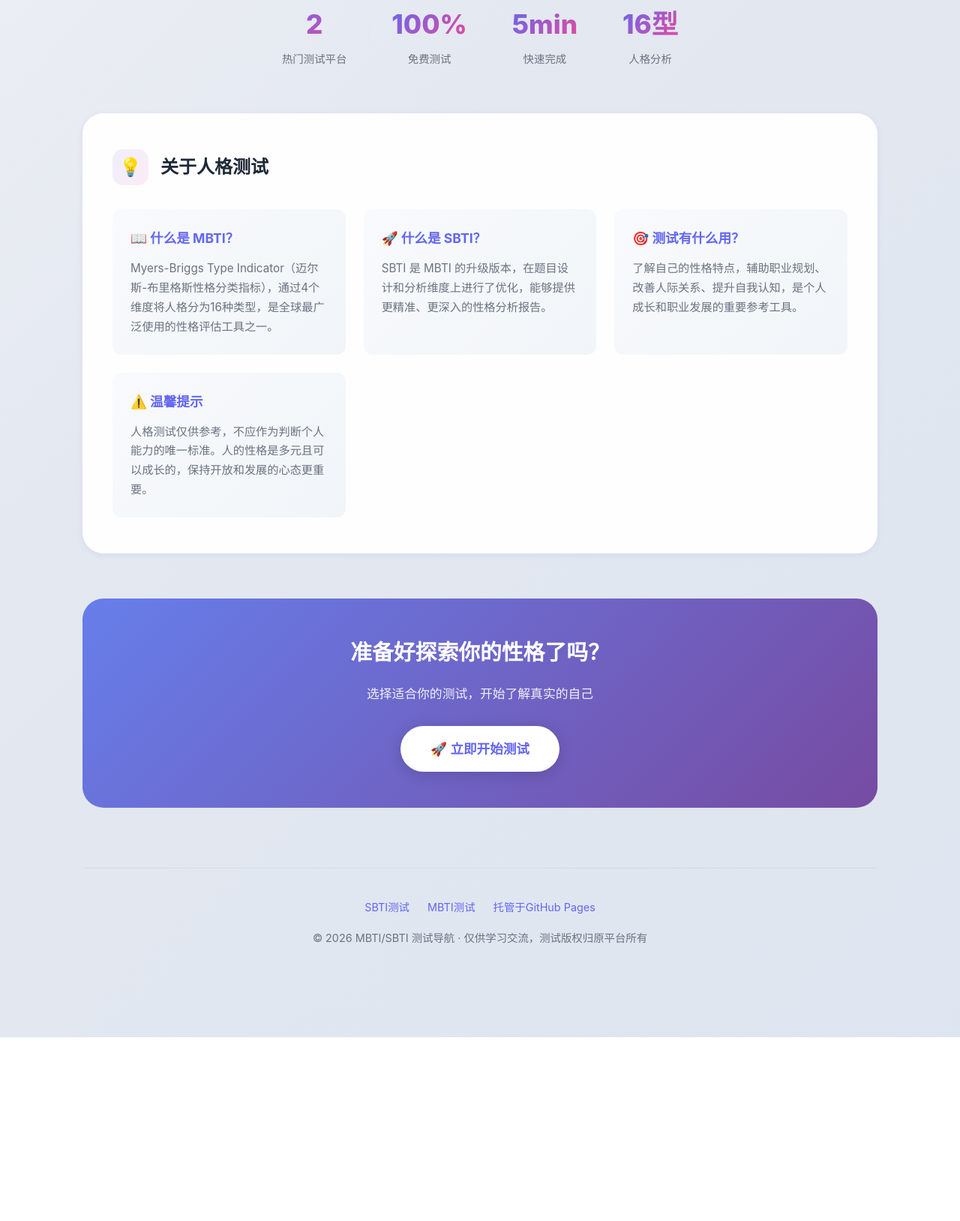
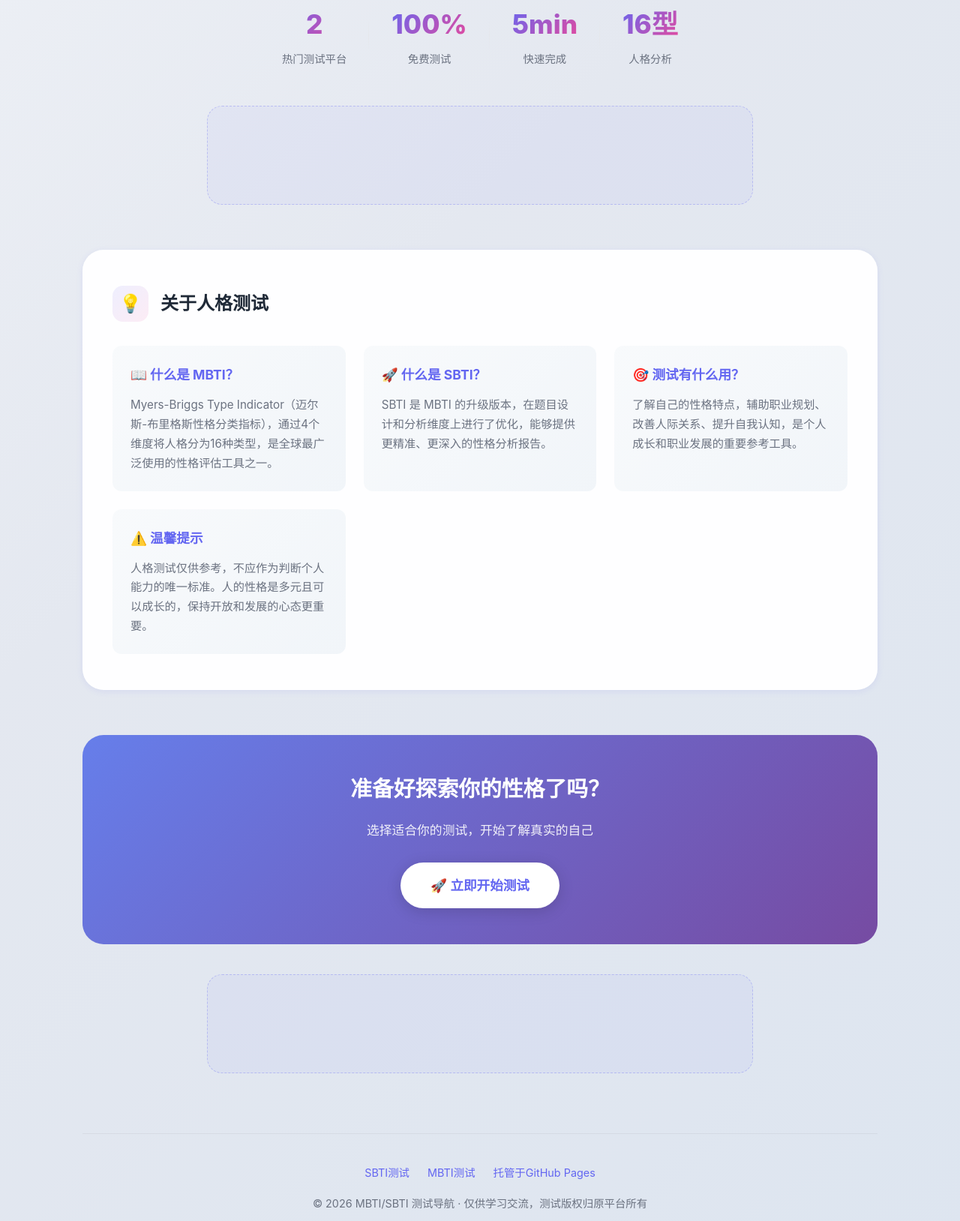
Before and after one commit to lzc0403/mbti-sbti-landing, a plain HTML site: page index.html in a window 1280 px wide. Shown: the part 1197-2825 px from the top of the page at 75% size. Before the commit the page ends 2580 px from the top, so only its background shows below. Drawn offline with Linux system fonts and the light colour scheme.

Commit message:
Add AdSense ad slots

```diff
--- a/index.html
+++ b/index.html
@@ -418,6 +418,33 @@
             margin-top: 4px;
         }
 
+        /* ========== AdSense Section ========== */
+        .ads-container {
+            text-align: center;
+            margin: 50px auto;
+            padding: 20px;
+            background: rgba(99, 102, 241, 0.05);
+            border-radius: var(--radius-md);
+            border: 1px dashed rgba(99, 102, 241, 0.3);
+            max-width: 728px;
+            min-height: 90px;
+            display: flex;
+            align-items: center;
+            justify-content: center;
+        }
+
+        .ads-container:empty::before {
+            content: 'Advertisement';
+            color: #999;
+            font-size: 0.85rem;
+        }
+
+        .ads-container ins {
+            width: 100%;
+            max-width: 728px;
+            min-height: 90px;
+        }
+
         /* ========== Info Section ========== */
         .info-section {
             margin-top: 60px;
@@ -600,6 +627,15 @@
             animation: shimmer 1.5s infinite;
         }
     </style>
+    <!-- ========== AdSense ========== -->
+    <script>
+        // 审核通过后，将下面的 YOUR_PUBLISHER_ID 替换为你的 Publisher ID
+        // 格式: ca-pub-XXXXXXXXXXXXXXXX
+        var adsenseId = 'YOUR_PUBLISHER_ID';
+        if (adsenseId !== 'YOUR_PUBLISHER_ID') {
+            document.write('<script async src="https://pagead2.googlesyndication.com/pagead/js/adsbygoogle.js?client=ca-pub-' + adsenseId + '" crossorigin="anonymous"><\/script>');
+        }
+    </script>
 </head>
 <body>
     <div class="container">
@@ -713,6 +749,17 @@
                 </div>
             </section>
 
+            <!-- AdSense Banner -->
+            <div class="ads-container" id="ad-top">
+                <ins class="adsbygoogle"
+                     style="display:block"
+                     data-ad-client="ca-pub-YOUR_PUBLISHER_ID"
+                     data-ad-slot="YOUR_AD_SLOT_ID"
+                     data-ad-format="auto"
+                     data-full-width-responsive="true">
+                </ins>
+            </div>
+
             <!-- Info Section -->
             <section class="info-section">
                 <div class="section-header">
@@ -743,10 +790,21 @@
             <section class="cta-section">
                 <h3>准备好探索你的性格了吗？</h3>
                 <p>选择适合你的测试，开始了解真实的自己</p>
-                <a href="https://sbti.fengfengjishu.top/" target="_blank" rel="noopener" class="cta-btn">
+                    <a href="https://sbti.fengfengjishu.top/" target="_blank" rel="noopener" class="cta-btn">
                     🚀 立即开始测试
                 </a>
             </section>
+
+            <!-- AdSense Bottom Banner -->
+            <div class="ads-container" id="ad-bottom" style="margin-top: 40px;">
+                <ins class="adsbygoogle"
+                     style="display:block"
+                     data-ad-client="ca-pub-YOUR_PUBLISHER_ID"
+                     data-ad-slot="YOUR_AD_SLOT_ID"
+                     data-ad-format="auto"
+                     data-full-width-responsive="true">
+                </ins>
+            </div>
         </main>
 
         <footer>
@@ -758,5 +816,14 @@
             <p>© 2026 MBTI/SBTI 测试导航 · 仅供学习交流，测试版权归原平台所有</p>
         </footer>
     </div>
+
+    <!-- AdSense Script -->
+    <script>
+        // 审核通过后，填入你的 Publisher ID
+        var publisherId = 'YOUR_PUBLISHER_ID';
+        if (publisherId !== 'YOUR_PUBLISHER_ID') {
+            (adsbygoogle = window.adsbygoogle || []).push({});
+        }
+    </script>
 </body>
 </html>
```
